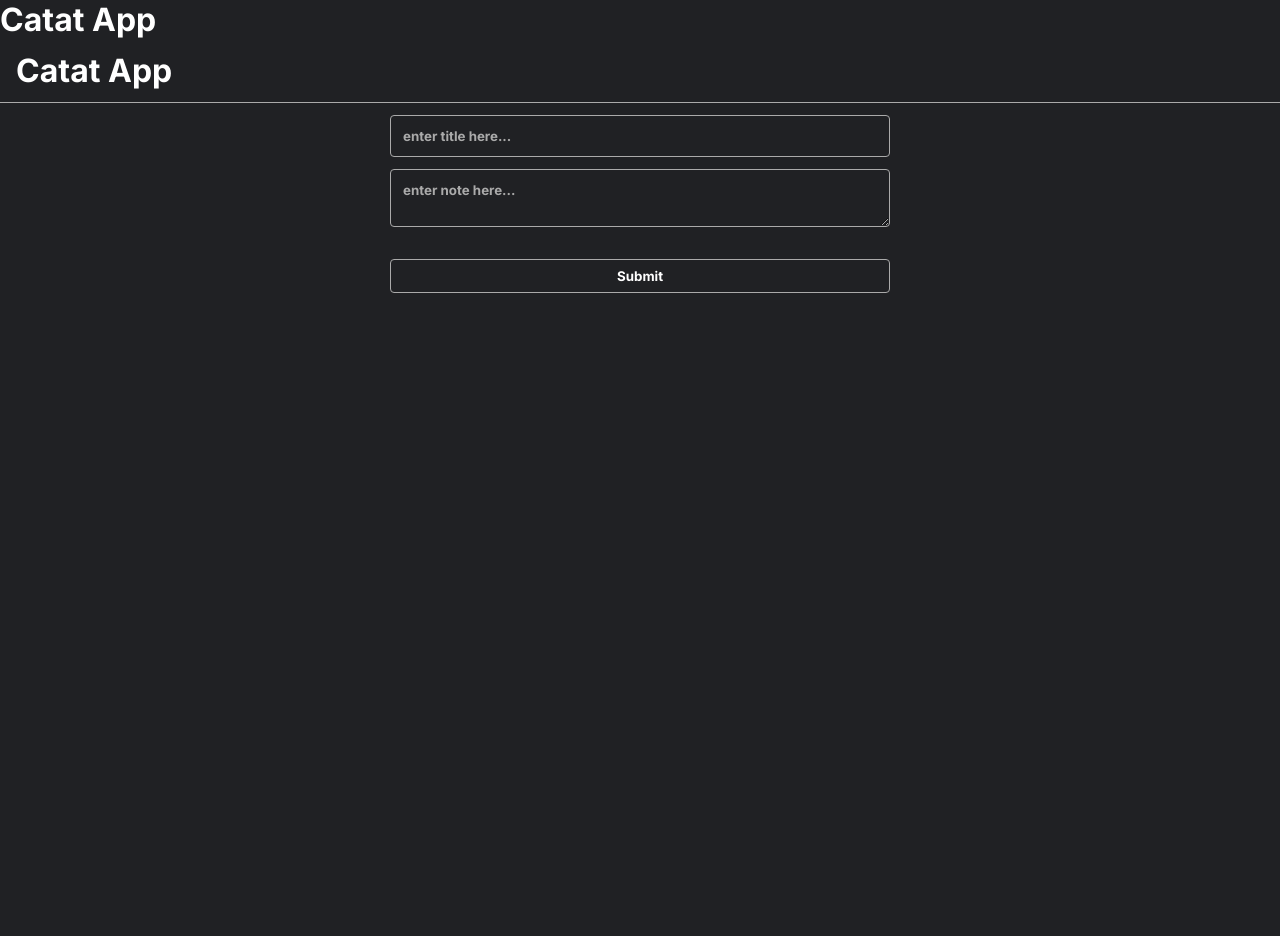
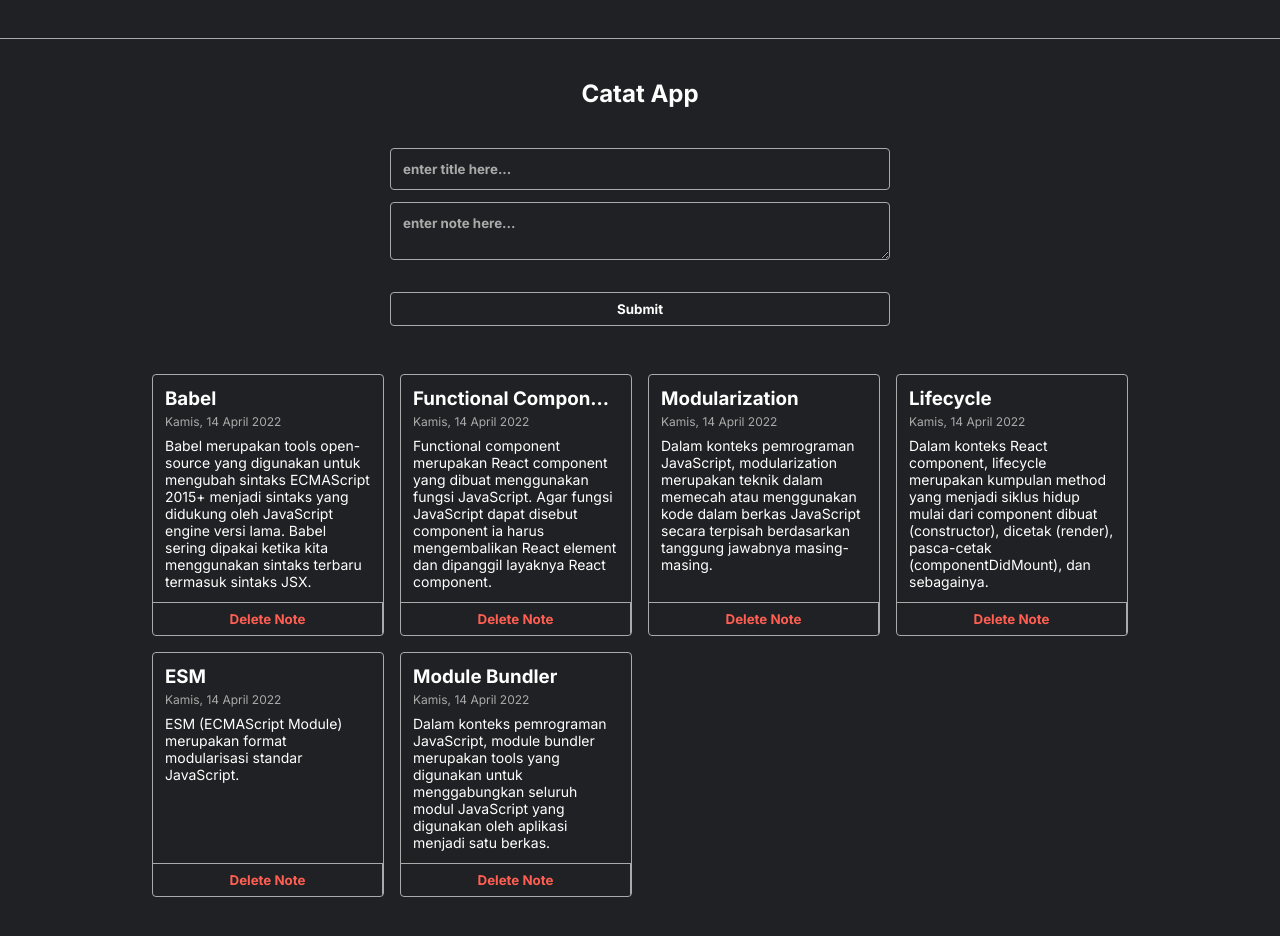
Before and after one commit to kreindo/catat-app, a React (Create React App) app: page / in a window 1280 px wide. Shown: the top 936 px of the page. Before the commit the page ends 800 px from the top, so only its background shows below. Built offline with nearby package versions, Linux system fonts and the light colour scheme.

Commit message:
finalized app

```diff
--- a/src/App.jsx
+++ b/src/App.jsx
@@ -1,6 +1,7 @@
 import React from 'react';import CatatInput from './Components/CatatInput';
+import CatatList from './Components/CatatList/CatatList';
 import Header from './Components/Header';
-import { getInitialData } from './utils/index';
+import { getInitialData, showFormattedDate } from './utils/index';
 
 class CatatApp extends React.Component {
   constructor(props) {
@@ -12,24 +13,26 @@ class CatatApp extends React.Component {
 
     this.onAddCatatanHandler = this.onAddCatatanHandler.bind(this);
     this.onDeleteHandler = this.onDeleteHandler.bind(this);
-    this.onArchiveHandler = this.onArchiveHandler.bind(this);
+    // this.onArchiveHandler = this.onArchiveHandler.bind(this);
   }
   onDeleteHandler(id) {
     const catatans = this.state.catatans.filter((catatan) => catatan.id !== id);
     this.setState({ catatans });
   }
-  onArchiveHandler(id) {}
+
+  // onArchiveHandler(id) {}
 
   onAddCatatanHandler({ title, content }) {
     this.setState((prevState) => {
       return {
-        catatan: [
+        catatans: [
           ...prevState.catatans,
           {
             id: +new Date(),
             title,
             content,
-            timestamp: new Date(),
+            // timestamp: new Date(),
+            timestamp: showFormattedDate(new Date()),
           },
         ],
       };
@@ -39,10 +42,14 @@ class CatatApp extends React.Component {
   render() {
     return (
       <div>
-        <h1>Catat App</h1>
         <Header />
-        <CatatInput />
-        {/* <CatatList/> */}
+        <div className="note-app__body">
+          <CatatInput addCatatan={this.onAddCatatanHandler} />
+          <CatatList
+            catatans={this.state.catatans}
+            onDelete={this.onDeleteHandler}
+          />
+        </div>
       </div>
     );
   }
--- a/src/Components/CatatInput.jsx
+++ b/src/Components/CatatInput.jsx
@@ -6,7 +6,7 @@ class CatatInput extends Component {
 
     this.state = {
       title: '',
-      content: null,
+      content: '',
     };
 
     this.onTitleChangeEventHandler = this.onTitleChangeEventHandler.bind(this);
@@ -32,26 +32,12 @@ class CatatInput extends Component {
   }
   onSubmitEventHandler(event) {
     event.preventDefault();
+    console.log('clicked');
     this.props.addCatatan(this.state);
   }
 
-  textLogic(event) {}
-
-  //     if (this.state.content === `minecraft`) {
-  //     return this.setState(() => {
-
-  //         this.state.content = this.state.content.length();
-  //       } else {
-  //         return this.state.content;
-  //       }
-  //     }
-  //     }
-  //     });
-  //   });
-  // }
   render() {
     return (
-      <div>
       <form onSubmit={this.onSubmitEventHandler} className="note-input">
         <input
           type="text"
@@ -65,12 +51,9 @@ class CatatInput extends Component {
           placeholder="enter note here..."
         />
         <br />
-          <p>{this.state.title && `Title state: ${this.state.title}`}</p>
-          <p>{this.state.content && `Content state: ${this.state.content}`}</p>
 
         <button type="submit">Submit</button>
       </form>
-      </div>
     );
   }
 }
--- /dev/null
+++ b/src/Components/CatatItem/CatatItem.jsx
@@ -0,0 +1,13 @@
+import React from 'react';
+import CatatItemBody from './CatatItemBody';
+import DeleteButton from '../DeleteButton/DeleteButton';
+
+export default function CatatItem({ title, content, id, timestamp, onDelete }) {
+  return (
+    <div className="note-item">
+      <CatatItemBody title={title} content={content} timestamp={timestamp} />
+      {/* <ArchiveButton id={id} onArchive={onArchive}/> */}
+      <DeleteButton id={id} onDelete={onDelete} />
+    </div>
+  );
+}
--- /dev/null
+++ b/src/Components/CatatItem/CatatItemBody.jsx
@@ -0,0 +1,11 @@
+import React from 'react';
+export default function ContactItemBody(props) {
+  const { title, content, timestamp } = props;
+  return (
+    <div className="note-item__content">
+      <h3 className="note-item__title">{title}</h3>
+      <p className="note-item__date">{timestamp}</p>
+      <p className="note-item__body">{content}</p>
+    </div>
+  );
+}
--- /dev/null
+++ b/src/Components/CatatList/CatatList.jsx
@@ -0,0 +1,22 @@
+import React from 'react';
+import { showFormattedDate } from '../../utils';
+import CatatItem from '../CatatItem/CatatItem';
+
+const ContactList = (props) => {
+  const { catatans, onDelete } = props;
+  return (
+    <div className="notes-list">
+      {catatans.map((catatan) => (
+        <CatatItem
+          key={catatan.id}
+          id={catatan.id}
+          onDelete={onDelete}
+          timestamp={showFormattedDate(catatan.createdAt)}
+          {...catatan}
+        />
+      ))}
+    </div>
+  );
+};
+
+export default ContactList;
--- /dev/null
+++ b/src/Components/DeleteButton/DeleteButton.jsx
@@ -0,0 +1,10 @@
+import React from 'react';
+const DeleteButton = ({ id, onDelete }) => {
+  return (
+    <button className="note-item__delete-button" onClick={() => onDelete(id)}>
+      Delete Note
+    </button>
+  );
+};
+
+export default DeleteButton;
--- a/src/Components/Header.jsx
+++ b/src/Components/Header.jsx
@@ -1,9 +1,11 @@
-import React from 'react';
-const Header = () => {
+import React from 'react';const Header = () => {
   return (
-    <div className="note-app__header">
-      <h1 >Catat App</h1>
-    </div>
+    <>
+      <div className="note-app__header"></div>
+      <h2 style={{ textAlign: 'center', marginTop: '40px' }} className>
+        Catat App
+      </h2>
+    </>
   );
 };
 
--- a/src/styles/style.css
+++ b/src/styles/style.css
@@ -10,7 +10,8 @@ body {
   color: white;
 }
 
-input, textarea {
+input,
+textarea {
   padding: 12px;
   margin: 12px 0;
   font-family: 'Inter', sans-serif;
@@ -20,7 +21,8 @@ input, textarea {
   border-radius: 4px;
 }
 
-input::placeholder, textarea::placeholder {
+input::placeholder,
+textarea::placeholder {
   color: #aaa;
   font-weight: bold;
 }
@@ -30,6 +32,7 @@ input::placeholder, textarea::placeholder {
   align-items: center;
   justify-content: center;
   padding: 4px 16px;
+  margin-top: 30px;
   border-bottom: 1px solid #aaa;
 }
 
@@ -38,7 +41,6 @@ input::placeholder, textarea::placeholder {
   flex: 1;
   color: white;
 }
-
 
 .note-app__body {
   max-width: 1000px;
@@ -57,7 +59,8 @@ input::placeholder, textarea::placeholder {
   margin-bottom: 48px;
 }
 
-.note-input input, .note-input textarea {
+.note-input input,
+.note-input textarea {
   display: block;
   width: 100%;
 }
@@ -136,7 +139,8 @@ input::placeholder, textarea::placeholder {
   display: flex;
 }
 
-.note-item__delete-button,.note-item__archive-button {
+.note-item__delete-button,
+.note-item__archive-button {
   display: block;
   width: 100%;
   background-color: transparent;
--- a/src/utils/index.js
+++ b/src/utils/index.js
@@ -1,56 +1,61 @@
-const getInitialData = () => ([
-  {
+const getInitialData = () => [  {
     id: 1,
-    title: "Babel",
-    body: "Babel merupakan tools open-source yang digunakan untuk mengubah sintaks ECMAScript 2015+ menjadi sintaks yang didukung oleh JavaScript engine versi lama. Babel sering dipakai ketika kita menggunakan sintaks terbaru termasuk sintaks JSX.",
+    title: 'Babel',
+    content:
+      'Babel merupakan tools open-source yang digunakan untuk mengubah sintaks ECMAScript 2015+ menjadi sintaks yang didukung oleh JavaScript engine versi lama. Babel sering dipakai ketika kita menggunakan sintaks terbaru termasuk sintaks JSX.',
     createdAt: '2022-04-14T04:27:34.572Z',
     archived: false,
   },
   {
     id: 2,
-    title: "Functional Component",
-    body: "Functional component merupakan React component yang dibuat menggunakan fungsi JavaScript. Agar fungsi JavaScript dapat disebut component ia harus mengembalikan React element dan dipanggil layaknya React component.",
+    title: 'Functional Component',
+    content:
+      'Functional component merupakan React component yang dibuat menggunakan fungsi JavaScript. Agar fungsi JavaScript dapat disebut component ia harus mengembalikan React element dan dipanggil layaknya React component.',
     createdAt: '2022-04-14T04:27:34.572Z',
     archived: false,
   },
   {
     id: 3,
-    title: "Modularization",
-    body: "Dalam konteks pemrograman JavaScript, modularization merupakan teknik dalam memecah atau menggunakan kode dalam berkas JavaScript secara terpisah berdasarkan tanggung jawabnya masing-masing.",
+    title: 'Modularization',
+    content:
+      'Dalam konteks pemrograman JavaScript, modularization merupakan teknik dalam memecah atau menggunakan kode dalam berkas JavaScript secara terpisah berdasarkan tanggung jawabnya masing-masing.',
     createdAt: '2022-04-14T04:27:34.572Z',
     archived: false,
   },
   {
     id: 4,
-    title: "Lifecycle",
-    body: "Dalam konteks React component, lifecycle merupakan kumpulan method yang menjadi siklus hidup mulai dari component dibuat (constructor), dicetak (render), pasca-cetak (componentDidMount), dan sebagainya. ",
+    title: 'Lifecycle',
+    content:
+      'Dalam konteks React component, lifecycle merupakan kumpulan method yang menjadi siklus hidup mulai dari component dibuat (constructor), dicetak (render), pasca-cetak (componentDidMount), dan sebagainya. ',
     createdAt: '2022-04-14T04:27:34.572Z',
     archived: false,
   },
   {
     id: 5,
-    title: "ESM",
-    body: "ESM (ECMAScript Module) merupakan format modularisasi standar JavaScript.",
+    title: 'ESM',
+    content:
+      'ESM (ECMAScript Module) merupakan format modularisasi standar JavaScript.',
     createdAt: '2022-04-14T04:27:34.572Z',
     archived: false,
   },
   {
     id: 6,
-    title: "Module Bundler",
-    body: "Dalam konteks pemrograman JavaScript, module bundler merupakan tools yang digunakan untuk menggabungkan seluruh modul JavaScript yang digunakan oleh aplikasi menjadi satu berkas.",
+    title: 'Module Bundler',
+    content:
+      'Dalam konteks pemrograman JavaScript, module bundler merupakan tools yang digunakan untuk menggabungkan seluruh modul JavaScript yang digunakan oleh aplikasi menjadi satu berkas.',
     createdAt: '2022-04-14T04:27:34.572Z',
     archived: false,
   },
-]);
+];
 
 const showFormattedDate = (date) => {
   const options = {
-    weekday: "long",
-    year: "numeric",
-    month: "long",
-    day: "numeric"
-  }
-  return new Date(date).toLocaleDateString("id-ID", options)
-}
+    weekday: 'long',
+    year: 'numeric',
+    month: 'long',
+    day: 'numeric',
+  };
+  return new Date(date).toLocaleDateString('id-ID', options);
+};
 
 export { getInitialData, showFormattedDate };
```
Also changed, not shown: src/Components/Body.jsx (deleted, +0 -11 lines), src/Components/ContactItem/ContactItem.jsx (deleted, +0 -7 lines), src/Components/ContactItem/ContactItemBody.jsx (deleted, +0 -11 lines). Lines whose indentation alone changed are shown as unchanged.
